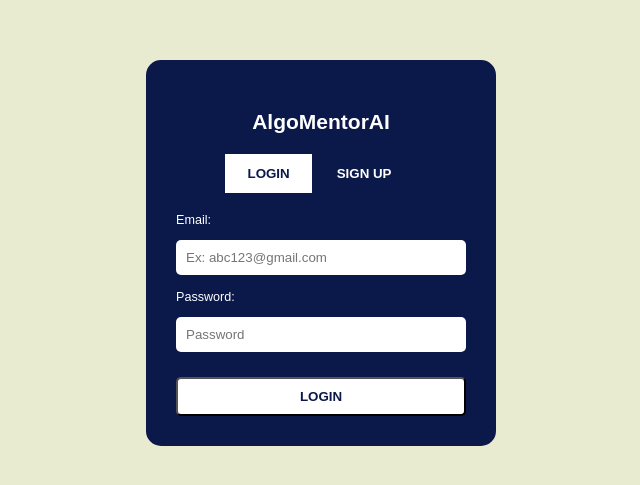
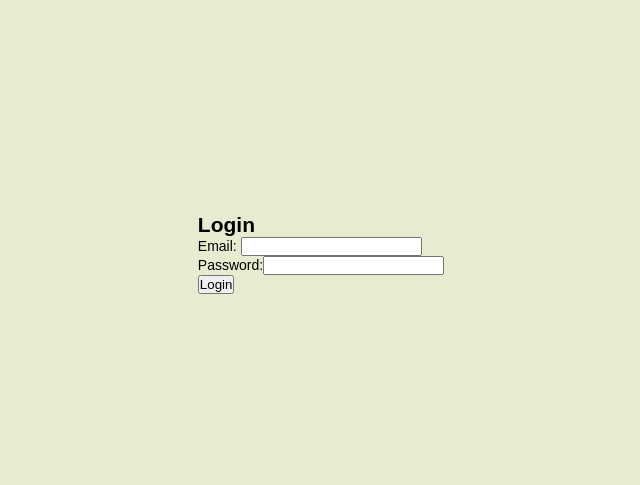
Before and after one commit to fathmamehnoor/algomentor, a React (Create React App) app in the folder Frontend/algomentorai/: page /logins in a window 1280 px wide. Shown: the part 147-632 px from the top of the page, without its empty margins (319-959 px from the left). Built offline with nearby package versions, Linux system fonts and the light colour scheme.

Commit message:
Updated chat

```diff
--- a/Frontend/algomentorai/src/App.js
+++ b/Frontend/algomentorai/src/App.js
@@ -56,29 +56,26 @@ const ChatWindow = ({ messages }) => {
   );
 };
 
-// Input Area component
+
 // Input Area component
 const InputArea = ({ topic, onNewMessage }) => {
   const [message, setMessage] = useState("");
 
-  // Updated function to handle sending a message
   const handleSendMessage = async () => {
     if (message.trim()) {
-        // Add user message to the chat
+      // Add user message to the chat immediately
       onNewMessage({ text: message, isUser: true });
 
       try {
-            const response = await axios.post("http://localhost:8000/api/chat/",
-                {
-                    message: message, // Make sure message is not empty
-                    topic: topic
+        const response = await axios.post('http://localhost:8000/api/chat/', {
+          message: message,
+          topic: topic,
+        }, {
+          withCredentials: true, // Important if you're using cookies for auth
+          headers: {
+            'Content-Type': 'application/json',
           },
-                {
-                    headers: {
-                        'Content-Type': 'application/json', // Set Content-Type to JSON
-                    }
-                }
-            );
+        });
 
         // Add bot response to the chat
         onNewMessage({ text: response.data.response, isUser: false });
@@ -89,7 +86,6 @@ const InputArea = ({ topic, onNewMessage }) => {
       setMessage(""); // Clear input after sending the message
     }
   };
-
 
   return (
     <div className="input-area">
@@ -110,15 +106,16 @@ const InputArea = ({ topic, onNewMessage }) => {
 };
 
 
+
 // Chat Application component (Main Chat Interface)
 const ChatApp = () => {
-  const [selectedTopic, setSelectedTopic] = useState('');  // State to store selected topic
-  const [messages, setMessages] = useState([]);  // State to store chat messages
+  const [selectedTopic, setSelectedTopic] = useState(''); // State to store selected topic
+  const [messages, setMessages] = useState([]); // State to store chat messages
 
   // Function to handle when a topic is selected
   const handleSelectTopic = (topic) => {
     console.log('Selected topic:', topic);
-    setSelectedTopic(topic);  // Update the state with the selected topic
+    setSelectedTopic(topic); // Update the state with the selected topic
   };
 
   // Function to add a new message
@@ -130,12 +127,13 @@ const ChatApp = () => {
     <div className="container">
       <Sidebar onSelectTopic={handleSelectTopic} />
       <div className="main-area">
-        <ChatWindow messages={messages} />  {/* Pass messages to ChatWindow */}
-        <InputArea topic={selectedTopic} onNewMessage={handleNewMessage} />  {/* Pass the handler */}
+        <ChatWindow messages={messages} /> {/* Pass messages to ChatWindow */}
+        <InputArea topic={selectedTopic} onNewMessage={handleNewMessage} /> {/* Pass the handler */}
       </div>
     </div>
   );
 };
+
 
 // Main App component with routing
 const App = () => {
--- a/Frontend/algomentorai/src/logins.js
+++ b/Frontend/algomentorai/src/logins.js
@@ -1,66 +1,65 @@
-// LoginPage.js
-import React,{ useState } from 'react';
+import React, { useState } from 'react';
+import axios from 'axios';
+import { useNavigate } from 'react-router-dom';
 import './logins.css';
-//import { FaEye, FaEyeSlash } from 'react-icons/fa';  // Import eye icons
 
-function LoginPage() {
-    const [showPassword, setShowPassword] = useState(false);  // State for toggling password visibility
+const LoginPage = () => {
+  const [email, setEmail] = useState(''); // Change to email
+  const [password, setPassword] = useState('');
+  const [error, setError] = useState('');
 
-    const togglePasswordVisibility = () => {
-        setShowPassword(!showPassword);  // Toggle the state
+  const navigate = useNavigate();
+
+  const handleLogin = async (e) => {
+    e.preventDefault();
+    try {
+      const response = await axios.post('http://localhost:8000/api/login/', {
+        email,
+        password,
+      }, {
+        withCredentials: true, // Important for sending cookies with requests
+      });
+
+      if (response.status === 200) {
+        // Successfully logged in, redirect
+        navigate('/'); // Redirect to the chat window (ChatApp)
+      } else {
+        setError(response.data.error || 'Invalid login credentials');
+      }
+    } catch (error) {
+      console.error('Login failed:', error);
+      setError('Login failed. Please try again.');
+    }
   };
 
+
   return (
-    <div className="login-container">
-      <div className="login-box">
-        <h1 className="title">AlgoMentorAI</h1>
-        <div className="tabs">
-          <button className="tab-button active">LOGIN</button>
-          <button className="tab-button">SIGN UP</button>
-        </div>
-        <form className="login-form">
-          <div className="input-group">
-            <label htmlFor="email">Email:</label>
-            <input type="email" id="email" placeholder="Ex: abc123@gmail.com" required />
-          </div>
-          <div className="input-group">
-            <label htmlFor="password">Password:</label>
-            <div className="password-input">
-              {/* <input type="password" id="password" placeholder="Password" required />
-              <button type="button" className="toggle-password">
-              </button> */}
-              {/* <input
-                type={showPassword ? "text" : "password"}  // Switch between text and password types
-                id="password"
-                placeholder="Password"
+    <div className="login-page">
+      <h2>Login</h2>
+      <form onSubmit={handleLogin}>
+        <div>
+          <label>Email:</label> {/* Change label to Email */}
+          <input
+            type="email"  // Change to type="email"
+            value={email}  // Update state variable
+            onChange={(e) => setEmail(e.target.value)}
             required
           />
-              <button
-                type="button"
-                className="toggle-password"
-                onClick={togglePasswordVisibility}
-              ></button> */}
+        </div>
+        <div>
+          <label>Password:</label>
           <input
-                type={showPassword ? "text" : "password"}
-                id="password"
-                placeholder="Password"
+            type="password"
+            value={password}
+            onChange={(e) => setPassword(e.target.value)}
             required
           />
-              {/* Eye icon for toggling visibility */}
-              <button
-                type="button"
-                className="toggle-password"
-                onClick={togglePasswordVisibility}
-              >
-                <i className={showPassword ? "fas fa-eye-slash" : "fas fa-eye"}></i>
-              </button>
         </div>
-          </div>
-          <button type="submit" className="login-button">LOGIN</button>
+        {error && <p style={{ color: 'red' }}>{error}</p>}
+        <button type="submit">Login</button>
       </form>
     </div>
-    </div>
   );
-}
+};
 
 export default LoginPage;
```
Lines whose indentation alone changed are shown as unchanged.
